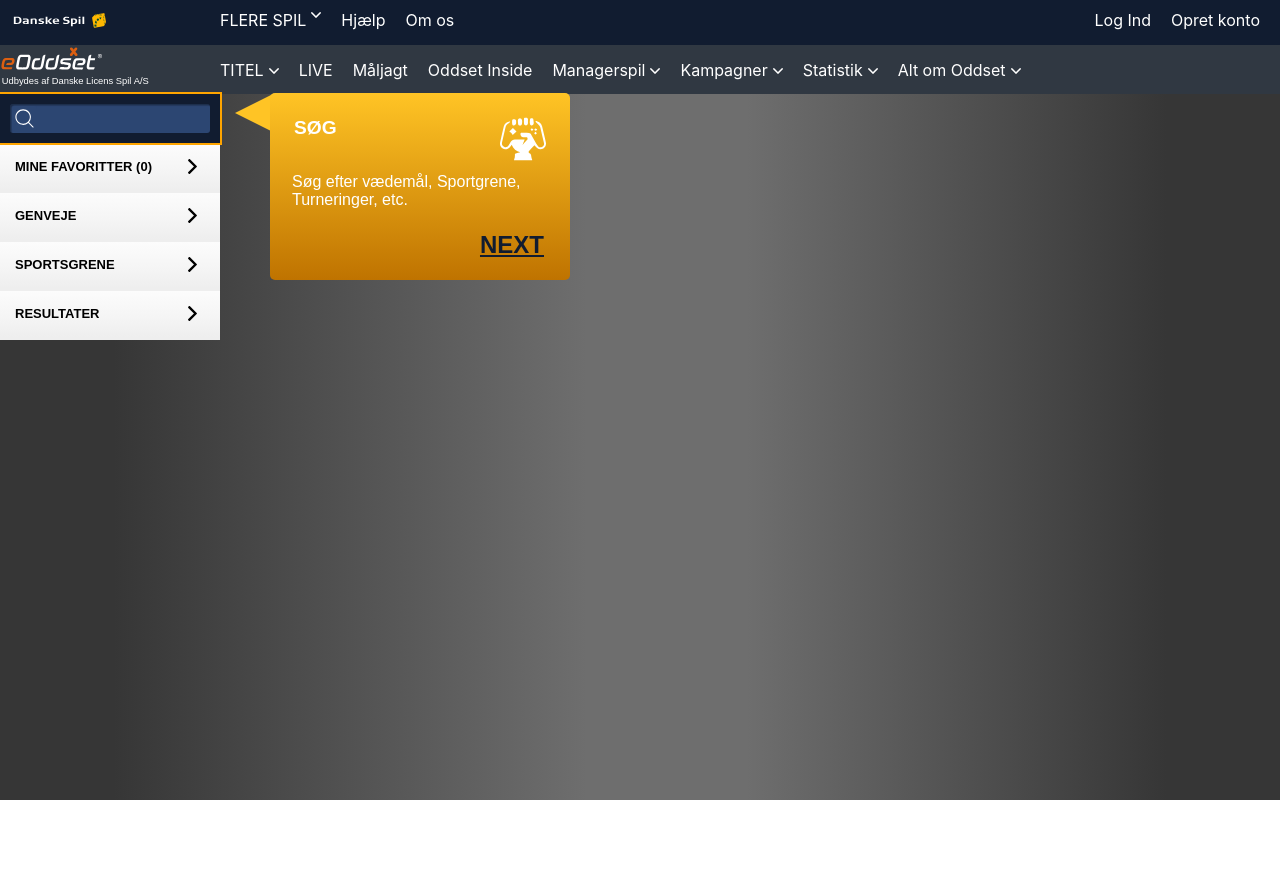
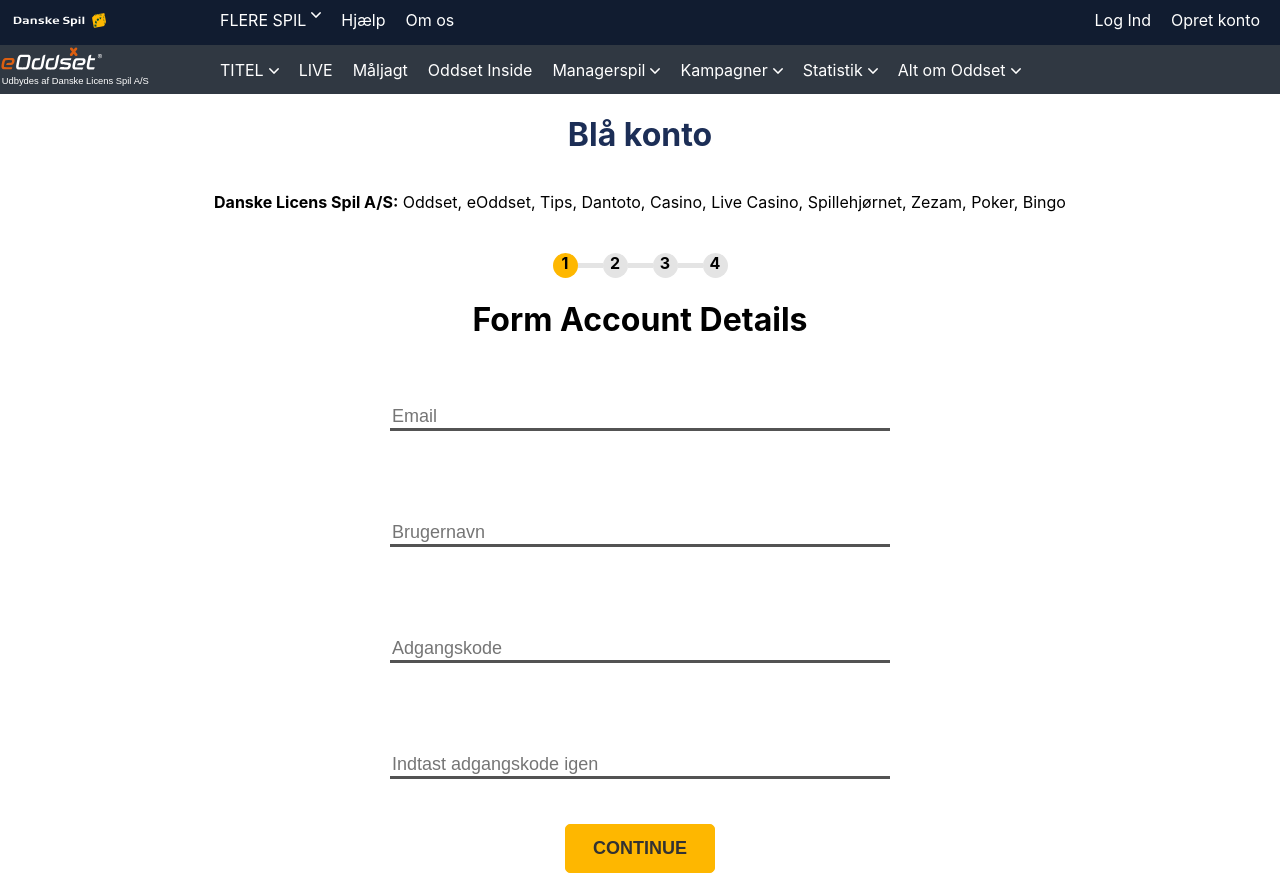
Before and after one commit to jako2889/Danske_Spil_Exam, a React (Create React App) app: page / in a window 1280 px wide. Before the commit the page ends 800 px from the top, so only its background shows below. Built offline with nearby package versions, Linux system fonts and the light colour scheme.

Commit message:
form header almost done - progress indicator working

```diff
--- a/src/App.js
+++ b/src/App.js
@@ -12,7 +12,8 @@
       <Nav />
       <div className="site_content_wrapper">
         <div className="site_content_container">
-          <Site />
+          {/* <Site /> */}
+          <FormBeginFlow />
         </div>
       </div>
     </div>
--- a/src/components/FormAccountDetails.jsx
+++ b/src/components/FormAccountDetails.jsx
@@ -10,10 +10,11 @@
     render() {
         // Make values a variable to destruct and just use the variable instead of props
         const { values, handleChange } = this.props;
+
         return (
 
         <div className="form_wrapper">
-        <FormHeader />
+        <FormHeader step={this.props.step} />
             <form>
                 <h1>Form Account Details</h1>
 
@@ -61,4 +62,5 @@
     }
 }
 
+
 export default FormAccountDetails
--- a/src/components/FormBeginFlow.jsx
+++ b/src/components/FormBeginFlow.jsx
@@ -60,6 +60,7 @@
                     nextStep={this.nextStep}
                     handleChange={this.handleChange}
                     values={values}
+                    step={this.state.step}
                     />
                 )
             case 2:
@@ -68,6 +69,7 @@
                 prevStep={this.prevStep}
                 handleChange={this.handleChange}
                 values={values}
+                step={this.state.step}
                 />
             case 3:
                 return <FormSecurityDetails
@@ -75,6 +77,7 @@
                 prevStep={this.prevStep}
                 handleChange={this.handleChange}
                 values={values}
+                step={this.state.step}
                 />
             case 4:
                 return <FormNemID
@@ -82,6 +85,7 @@
                 prevStep={this.prevStep}
                 handleChange={this.handleChange}
                 values={values}
+                step={this.state.step}
                 />
             case 5:
                 return <FormSucces
--- a/src/components/FormHeader.jsx
+++ b/src/components/FormHeader.jsx
@@ -3,12 +3,94 @@
 
 export class FormHeader extends Component {
   render() {
+    let step = this.props.step;
+    console.log(step);
+
+    // VARIABLES FOR CHECKING IF STEP IS TRUE OR FALSE ACORDING TO CURRENT STEP FOR STYLING
+    let progresStep1 = false;
+    let progresStep2 = false;
+    let progresStep3 = false;
+    let progresStep4 = false;
+
+
+    // SETTING  VARIABLE TRUE IF CURRENT STEP IS TRUE
+    if(step ===  1) {
+
+        progresStep1 = true;
+
+    }else if(step === 2) {
+
+        progresStep1 = true;
+        progresStep2 = true;
+
+    }
+    else if(step === 3) {
+
+        progresStep1 = true;
+        progresStep2 = true;
+        progresStep3 = true;
+
+    }
+    else if(step === 4) {
+
+        progresStep1 = true;
+        progresStep2 = true;
+        progresStep3 = true;
+        progresStep4 = true;
+
+    }
     return (
       <div className="formHeader_con">
         <h1>Blå konto</h1>
         <p><b>Danske Licens Spil A/S:</b> Oddset, eOddset, Tips, Dantoto, Casino, Live Casino, Spillehjørnet, Zezam, Poker, Bingo</p>
 
-        <div className="formProgressIndicator"></div>
+        <div className="formProgressIndicator">
+        <div
+          className="progress1"
+          style={
+            progresStep1 ? { background: "#feb700" } : { background: "#E4E4E4" }
+          }
+          >1</div>
+        <div
+         className="Line1"
+         style={
+            progresStep2 ? { background: "#feb700" } : { background: "#E4E4E4" }
+          }
+         ></div>
+
+        <div
+         className="progress2"
+         style={
+            progresStep2 ? { background: "#feb700" } : { background: "#E4E4E4" }
+          }
+         >2</div>
+        <div
+         className="Line2"
+         style={
+            progresStep3 ? { background: "#feb700" } : { background: "#E4E4E4" }
+          }
+         ></div>
+
+        <div
+         className="progress3"
+         style={
+            progresStep3 ? { background: "#feb700" } : { background: "#E4E4E4" }
+          }
+         >3</div>
+        <div
+         className="Line3"
+         style={
+            progresStep4 ? { background: "#feb700" } : { background: "#E4E4E4" }
+          }
+         ></div>
+
+        <div
+        className="progress4"
+        style={
+            progresStep4 ? { background: "#feb700" } : { background: "#E4E4E4" }
+          }
+        >4</div>
+        </div>
       </div>
     )
   }
--- a/src/components/FormNemID.jsx
+++ b/src/components/FormNemID.jsx
@@ -1,4 +1,5 @@
-import React, { Component } from 'react'
+import React, { Component } from 'react';
+import FormHeader from "./FormHeader";
 
 export class FormNemID extends Component {
     continue = e => {
@@ -14,6 +15,7 @@
         const { values, handleChange } = this.props;
         return (
                     <React.Fragment>
+                    <FormHeader step={this.props.step} />
                     <h1>Form Nem ID</h1>
                     <button onClick={this.continue}>Continue</button>
                     <button onClick={this.back}>Back</button>
--- a/src/components/FormPersonalDetails.jsx
+++ b/src/components/FormPersonalDetails.jsx
@@ -1,4 +1,5 @@
-import React, { Component } from 'react'
+import React, { Component } from 'react';
+import FormHeader from "./FormHeader";
 
 export class FormPersonalDetails extends Component {
     continue = e => {
@@ -14,6 +15,7 @@
         const { values, handleChange } = this.props;
         return (
                     <React.Fragment>
+                    <FormHeader step={this.props.step} />
                     <h1>Form Personal Details</h1>
                     <button onClick={this.continue}>Continue</button>
                     <button onClick={this.back}>Back</button>
--- a/src/components/FormSecurityDetails.jsx
+++ b/src/components/FormSecurityDetails.jsx
@@ -1,4 +1,5 @@
-import React, { Component } from 'react'
+import React, { Component } from 'react';
+import FormHeader from "./FormHeader";
 
 export class FormSecurityDetails extends Component {
     continue = e => {
@@ -14,6 +15,7 @@
         const { values, handleChange } = this.props;
         return (
                     <React.Fragment>
+                    <FormHeader step={this.props.step} />
                     <h1>Form Security Details</h1>
                     <button onClick={this.continue}>Continue</button>
                     <button onClick={this.back}>Back</button>
--- a/src/css/FormHeader.scss
+++ b/src/css/FormHeader.scss
@@ -6,4 +6,34 @@
     h1 {
         color: #1C2E56;
     }
+    .formProgressIndicator {
+        display: flex;
+        flex-direction: row;
+        text-align: center;
+        margin-top: 3%;
+
+        font-weight: 700;
+        cursor: default;
+
+
+        [class^="progress"] {
+
+            height: 25px;
+            width: 25px;
+            background-color: #E4E4E4;
+            border-radius: 50%;
+            display: inline-block;
+
+          }
+          [class^="Line"] {
+              display: flex;
+              align-self: center;
+              width: 25px;
+              height: 5px;
+              background: #E4E4E4;
+          }
+          .progress1 {
+            background: #feb700;
+        }
+    }
 }
```
